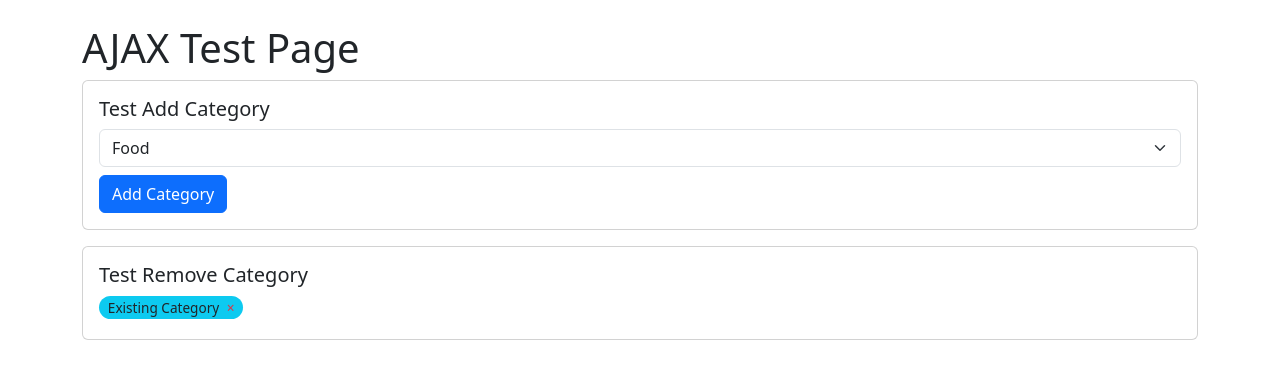
After one commit to develask/organizar_cuenta, a FastAPI app: page /test-ajax in a window 1280 px wide. The commit adds this page. Shown: the top 379 px of the page. Run offline with FastAPI, Linux system fonts and the light colour scheme.

Commit message:
Implement AJAX category management: add functions for adding and removing categories, enhance UI with notifications and loading states; update styles for AJAX notifications and loading indicators; create test page for AJAX functionality.

```diff
--- a/app.py
+++ b/app.py
@@ -1,5 +1,5 @@
 from fastapi import FastAPI, Request, Form, Depends, HTTPException, UploadFile, File
-from fastapi.responses import HTMLResponse, RedirectResponse, StreamingResponse
+from fastapi.responses import HTMLResponse, RedirectResponse, StreamingResponse, JSONResponse
 from fastapi.templating import Jinja2Templates
 from fastapi.staticfiles import StaticFiles
 from fastapi.exception_handlers import HTTPException as StarletteHTTPException
@@ -16,6 +16,13 @@ app = FastAPI(title="Transaction Categorizer")
 
 # Mount static files directory
 app.mount("/static", StaticFiles(directory="static"), name="static")
+
+# Serve test file for development
+@app.get("/test-ajax", response_class=HTMLResponse)
+async def test_ajax(request: Request):
+    with open("test_ajax.html", "r") as f:
+        content = f.read()
+    return HTMLResponse(content=content)
 
 # Templates directory
 templates = Jinja2Templates(directory="templates")
@@ -173,18 +180,32 @@ def process_excel_file(file_content: bytes):
 
 # Routes
 @app.get("/", response_class=HTMLResponse)
-async def index(request: Request, db: DatabaseConnection = Depends(get_db)):
+async def index(request: Request, month: Optional[str]= None, category_id: Optional[int] = None, db: DatabaseConnection = Depends(get_db)):
     # Get all transactions
     # Get all transactions with their categories in a single query
-    transactions_data = db.execute_query("""
+    query ="""
         SELECT
             m.id, m.fecha, m.fecha_valor, m.descripcion, m.importe, m.saldo,
             c.id as category_id, c.name as category_name, c.description as category_description
         FROM movimientos m
         LEFT JOIN movements_categories mc ON m.id = mc.movement_id
         LEFT JOIN categories c ON mc.category_id = c.id
-        ORDER BY m.id, c.id
-    """)
+    """
+
+    where_clauses = []
+    where_params = []
+    if month:
+        where_clauses.append("strftime('%Y-%m', m.fecha) = ?")
+        where_params.append(month)
+    if category_id and category_id > 0:
+        where_clauses.append("c.id = ?")
+        where_params.append(category_id)
+    if where_clauses:
+        query += " WHERE " + " AND ".join(where_clauses)
+        query += " GROUP BY m.id, c.id"
+    query += " ORDER BY m.id, c.id"
+
+    transactions_data = db.execute_query(query, where_params)
 
     # Group transactions and their categories
     transactions_dict = {}
@@ -217,7 +238,7 @@ async def index(request: Request, db: DatabaseConnection = Depends(get_db)):
 
     return templates.TemplateResponse(
         "index.html",
-        {"request": request, "transactions": transactions_list, "categories": categories_list, "current_year": datetime.now().year}
+        {"request": request, "transactions": transactions_list, "categories": categories_list, "current_year": datetime.now().year, "month": month, "category_id": category_id}
     )
 
 @app.get("/categories", response_class=HTMLResponse)
@@ -271,75 +292,95 @@ async def categorize_transaction(
 
     return RedirectResponse(url="/", status_code=303)
 
-@app.post("/transactions/{transaction_id}/remove-category/{category_id}")
-async def remove_category_from_transaction(
+@app.post("/api/transactions/{transaction_id}/categorize")
+async def categorize_transaction_ajax(
+    transaction_id: int,
+    category_id: int = Form(...),
+    db: DatabaseConnection = Depends(get_db)
+):
+    try:
+        # Check if this categorization already exists
+        existing = db.select(
+            'movements_categories',
+            where='movement_id = ? AND category_id = ?',
+            where_params=(transaction_id, category_id)
+        )
+
+        if existing:
+            return JSONResponse(
+                status_code=400,
+                content={"success": False, "message": "Category already assigned to this transaction"}
+            )
+
+        # Insert the new categorization
+        db.insert('movements_categories', {
+            'movement_id': transaction_id,
+            'category_id': category_id
+        })
+
+        # Get the category details to return
+        category = db.select(
+            'categories',
+            where='id = ?',
+            where_params=(category_id,)
+        )
+
+        if category:
+            category_data = {
+                'id': category[0][0],
+                'name': category[0][1],
+                'description': category[0][2]
+            }
+
+            return JSONResponse(content={
+                "success": True,
+                "message": "Category added successfully",
+                "category": category_data
+            })
+        else:
+            return JSONResponse(
+                status_code=404,
+                content={"success": False, "message": "Category not found"}
+            )
+
+    except Exception as e:
+        print(f"Error categorizing transaction: {e}")
+        return JSONResponse(
+            status_code=500,
+            content={"success": False, "message": "Internal server error"}
+        )
+
+@app.post("/api/transactions/{transaction_id}/remove-category/{category_id}")
+async def remove_category_from_transaction_ajax(
     transaction_id: int,
     category_id: int,
     db: DatabaseConnection = Depends(get_db)
 ):
-    db.delete(
-        'movements_categories',
-        'movement_id = ? AND category_id = ?',
-        (transaction_id, category_id)
-    )
-    return RedirectResponse(url="/", status_code=303)
+    try:
+        # Remove the categorization
+        rows_affected = db.delete(
+            'movements_categories',
+            'movement_id = ? AND category_id = ?',
+            (transaction_id, category_id)
+        )
 
-@app.get("/transactions/filter", response_class=HTMLResponse)
-async def filter_transactions(
-    request: Request,
-    month: Optional[str] = None,
-    category_id: Optional[int] = None,
-    db: DatabaseConnection = Depends(get_db)
-):
-    query = """
-    SELECT
-        m.id, m.fecha, m.fecha_valor, m.descripcion, m.importe, m.saldo,
-        c.id as category_id, c.name as category_name, c.description as category_description
-    FROM movimientos m
-    LEFT JOIN movements_categories mc ON m.id = mc.movement_id
-    LEFT JOIN categories c ON mc.category_id = c.id
-    """
-    where_clauses = []
-    where_params = []
-    if month:
-        where_clauses.append("strftime('%Y-%m', m.fecha) = ?")
-        where_params.append(month)
-    if category_id and category_id > 0:
-        where_clauses.append("c.id = ?")
-        where_params.append(category_id)
-    if where_clauses:
-        query += " WHERE " + " AND ".join(where_clauses)
-    query += " ORDER BY m.id, c.id"
-    transactions_data = db.execute_query(query, where_params)
-    transactions_dict = {}
-    for row in transactions_data:
-        trans_id = row[0]
-        if trans_id not in transactions_dict:
-            transactions_dict[trans_id] = {
-                'id': row[0],
-                'fecha': row[1],
-                'fecha_valor': row[2],
-                'descripcion': row[3],
-                'importe': row[4],
-                'saldo': row[5],
-                'categories': []
-            }
+        if rows_affected > 0:
+            return JSONResponse(content={
+                "success": True,
+                "message": "Category removed successfully"
+            })
+        else:
+            return JSONResponse(
+                status_code=404,
+                content={"success": False, "message": "Category assignment not found"}
+            )
 
-        # Add category if it exists
-        if row[6] is not None:  # category_id
-            transactions_dict[trans_id]['categories'].append({
-                'id': row[6],
-                'name': row[7],
-                'description': row[8]
-            })
-
-    transactions_list = list(transactions_dict.values())
-    categories = db.select('categories')
-    categories_list = [{'id': c[0], 'name': c[1], 'description': c[2]} for c in categories]
-    return templates.TemplateResponse(
-        "index.html",
-        {"request": request, "transactions": transactions_list, "categories": categories_list, "month": month, "category_id": category_id, "current_year": datetime.now().year}
-    )
+    except Exception as e:
+        print(f"Error removing category: {e}")
+        return JSONResponse(
+            status_code=500,
+            content={"success": False, "message": "Internal server error"}
+        )
 
 @app.get("/upload", response_class=HTMLResponse)
 async def upload_page(request: Request):
--- a/static/js/main.js
+++ b/static/js/main.js
@@ -21,4 +21,215 @@ document.addEventListener('DOMContentLoaded', function() {
             }, 2000);
         }
     }
+
+    // AJAX Category Management
+    initializeCategoryAjax();
 });
+
+function initializeCategoryAjax() {
+    console.log('Initializing AJAX category management...');
+
+    // Handle category form submissions with AJAX
+    const forms = document.querySelectorAll('[id^="categorize-form-"]');
+    console.log(`Found ${forms.length} category forms`);
+    forms.forEach(form => {
+        form.addEventListener('submit', handleCategorySubmission);
+    });
+
+    // Handle category removal with AJAX
+    const removeLinks = document.querySelectorAll('.remove-category-link');
+    console.log(`Found ${removeLinks.length} remove category links`);
+    removeLinks.forEach(link => {
+        link.addEventListener('click', handleCategoryRemoval);
+    });
+
+    console.log('AJAX category management initialized successfully');
+}
+
+async function handleCategorySubmission(e) {
+    e.preventDefault();
+
+    const form = e.target;
+    const formData = new FormData(form);
+    const transactionId = form.id.split('-')[2]; // Extract ID from "categorize-form-123"
+    const submitButton = form.querySelector('button[type="submit"]');
+    const modal = bootstrap.Modal.getInstance(document.querySelector(`#addCategoryModal-${transactionId}`));
+
+    // Show loading state
+    setButtonLoading(submitButton, true);
+
+    try {
+        const response = await fetch(`/api/transactions/${transactionId}/categorize`, {
+            method: 'POST',
+            body: formData
+        });
+
+        const result = await response.json();
+
+        if (result.success) {
+            // Add the new category badge to the UI
+            addCategoryBadgeToTransaction(transactionId, result.category);
+
+            // Reset form and close modal
+            form.reset();
+            modal.hide();
+
+            // Show success notification
+            showNotification('Category added successfully!', 'success');
+        } else {
+            showNotification(result.message || 'Error adding category', 'error');
+        }
+    } catch (error) {
+        console.error('Error:', error);
+        showNotification('Error adding category', 'error');
+    } finally {
+        setButtonLoading(submitButton, false);
+    }
+}
+
+async function handleCategoryRemoval(e) {
+    e.preventDefault();
+
+    const link = e.target;
+    let transactionId = link.dataset.transactionId || link.getAttribute('data-transaction-id');
+    let categoryId = link.dataset.categoryId || link.getAttribute('data-category-id');
+
+    // If we don't have the data attributes, try to extract from the form ID
+    if (!transactionId || !categoryId) {
+        const form = link.nextElementSibling;
+        if (form && form.id) {
+            const [, , extractedTransactionId, extractedCategoryId] = form.id.split('-');
+            transactionId = transactionId || extractedTransactionId;
+            categoryId = categoryId || extractedCategoryId;
+        }
+    }
+
+    if (!transactionId || !categoryId) {
+        showNotification('Error: Could not identify transaction or category', 'error');
+        return;
+    }
+
+    try {
+        const response = await fetch(`/api/transactions/${transactionId}/remove-category/${categoryId}`, {
+            method: 'POST'
+        });
+
+        const result = await response.json();
+
+        if (result.success) {
+            // Remove the category badge from the UI
+            removeCategoryBadgeFromTransaction(transactionId, categoryId);
+
+            // Show success notification
+            showNotification('Category removed successfully!', 'success');
+        } else {
+            showNotification(result.message || 'Error removing category', 'error');
+        }
+    } catch (error) {
+        console.error('Error:', error);
+        showNotification('Error removing category', 'error');
+    }
+}
+
+function addCategoryBadgeToTransaction(transactionId, category) {
+    // Find the row containing the form for this transaction
+    const form = document.querySelector(`#categorize-form-${transactionId}`);
+    if (!form) return;
+
+    const row = form.closest('tr');
+    if (!row) return;
+
+    const categoriesCell = row.querySelector('td:nth-child(6)');
+    if (!categoriesCell) return;
+
+    // Create new badge element
+    const badge = document.createElement('span');
+    badge.className = 'badge rounded-pill bg-info text-dark mb-1 badge-new';
+    badge.innerHTML = `
+        ${category.name}
+        <a href="#" data-transaction-id="${transactionId}" data-category-id="${category.id}" class="text-danger ms-1 remove-category-link">×</a>
+        <form id="remove-category-${transactionId}-${category.id}" action="/transactions/${transactionId}/remove-category/${category.id}" method="post" class="d-none"></form>
+    `;
+
+    // Add the badge to the categories cell
+    categoriesCell.appendChild(badge);
+
+    // Set up AJAX for the new remove link
+    const newLink = badge.querySelector('.remove-category-link');
+    if (newLink) {
+        newLink.addEventListener('click', handleCategoryRemoval);
+    }
+
+    // Remove animation class after animation completes
+    setTimeout(() => {
+        badge.classList.remove('badge-new');
+    }, 2000);
+}
+
+function removeCategoryBadgeFromTransaction(transactionId, categoryId) {
+    const badge = document.querySelector(`#remove-category-${transactionId}-${categoryId}`).closest('.badge');
+    if (badge) {
+        badge.style.transition = 'all 0.3s ease';
+        badge.style.opacity = '0';
+        badge.style.transform = 'scale(0.8)';
+
+        setTimeout(() => {
+            badge.remove();
+        }, 300);
+    }
+}
+
+function setButtonLoading(button, loading) {
+    if (loading) {
+        button.classList.add('btn-loading');
+        button.disabled = true;
+        button.textContent = '';
+    } else {
+        button.classList.remove('btn-loading');
+        button.disabled = false;
+        button.textContent = 'Add Category';
+    }
+}
+
+function showNotification(message, type = 'info') {
+    // Remove existing notifications
+    document.querySelectorAll('.ajax-notification').forEach(n => n.remove());
+
+    // Create notification element
+    const notification = document.createElement('div');
+    notification.className = `alert alert-${type === 'error' ? 'danger' : type === 'success' ? 'success' : 'info'} alert-dismissible ajax-notification`;
+    notification.innerHTML = `
+        <strong>${type === 'error' ? 'Error!' : type === 'success' ? 'Success!' : 'Info!'}</strong> ${message}
+        <button type="button" class="btn-close" aria-label="Close"></button>
+    `;
+
+    // Add to page
+    document.body.appendChild(notification);
+
+    // Show notification
+    setTimeout(() => {
+        notification.classList.add('show');
+    }, 100);
+
+    // Set up close functionality
+    const closeBtn = notification.querySelector('.btn-close');
+    closeBtn.addEventListener('click', () => {
+        hideNotification(notification);
+    });
+
+    // Auto-hide after 4 seconds
+    setTimeout(() => {
+        if (document.body.contains(notification)) {
+            hideNotification(notification);
+        }
+    }, 4000);
+}
+
+function hideNotification(notification) {
+    notification.classList.add('hide');
+    setTimeout(() => {
+        if (document.body.contains(notification)) {
+            notification.remove();
+        }
+    }, 300);
+}
--- a/templates/base.html
+++ b/templates/base.html
@@ -5,6 +5,7 @@
     <meta name="viewport" content="width=device-width, initial-scale=1.0">
     <title>{% block title %}Transaction Categorizer{% endblock %}</title>
     <link href="https://cdn.jsdelivr.net/npm/bootstrap@5.3.0-alpha1/dist/css/bootstrap.min.css" rel="stylesheet">
+    <link href="https://cdn.jsdelivr.net/npm/bootstrap-icons@1.10.0/font/bootstrap-icons.css" rel="stylesheet">
     <link href="/static/css/styles.css" rel="stylesheet">
     {% block extra_css %}{% endblock %}
 </head>
--- /dev/null
+++ b/test_ajax.html
@@ -0,0 +1,52 @@
+<!DOCTYPE html>
+<html>
+<head>
+    <title>AJAX Test</title>
+    <link href="https://cdn.jsdelivr.net/npm/bootstrap@5.3.0-alpha1/dist/css/bootstrap.min.css" rel="stylesheet">
+    <link href="https://cdn.jsdelivr.net/npm/bootstrap-icons@1.10.0/font/bootstrap-icons.css" rel="stylesheet">
+    <link href="/static/css/styles.css" rel="stylesheet">
+</head>
+<body>
+    <div class="container mt-4">
+        <h1>AJAX Test Page</h1>
+
+        <!-- Test Add Category -->
+        <div class="card mb-3">
+            <div class="card-body">
+                <h5>Test Add Category</h5>
+                <form id="categorize-form-1">
+                    <select name="category_id" class="form-select mb-2">
+                        <option value="2">Food</option>
+                        <option value="3">Transport</option>
+                        <option value="4">Entertainment</option>
+                    </select>
+                    <button type="submit" class="btn btn-primary">Add Category</button>
+                </form>
+            </div>
+        </div>
+
+        <!-- Test Remove Category -->
+        <div class="card">
+            <div class="card-body">
+                <h5>Test Remove Category</h5>
+                <div id="categories-container">
+                    <span class="badge rounded-pill bg-info text-dark mb-1">
+                        Existing Category
+                        <a href="#" data-transaction-id="1" data-category-id="2" class="text-danger ms-1 remove-category-link">×</a>
+                        <form id="remove-category-1-2" action="/transactions/1/remove-category/2" method="post" class="d-none"></form>
+                    </span>
+                </div>
+            </div>
+        </div>
+    </div>
+
+    <script src="https://cdn.jsdelivr.net/npm/bootstrap@5.3.0-alpha1/dist/js/bootstrap.bundle.min.js"></script>
+    <script src="/static/js/main.js"></script>
+    <script>
+        document.addEventListener('DOMContentLoaded', function() {
+            initializeCategoryAjax();
+            console.log('AJAX test page loaded');
+        });
+    </script>
+</body>
+</html>
```
Also changed, not shown: static/css/styles.css (+69 -0 lines), templates/index.html (+4 -3 lines).
